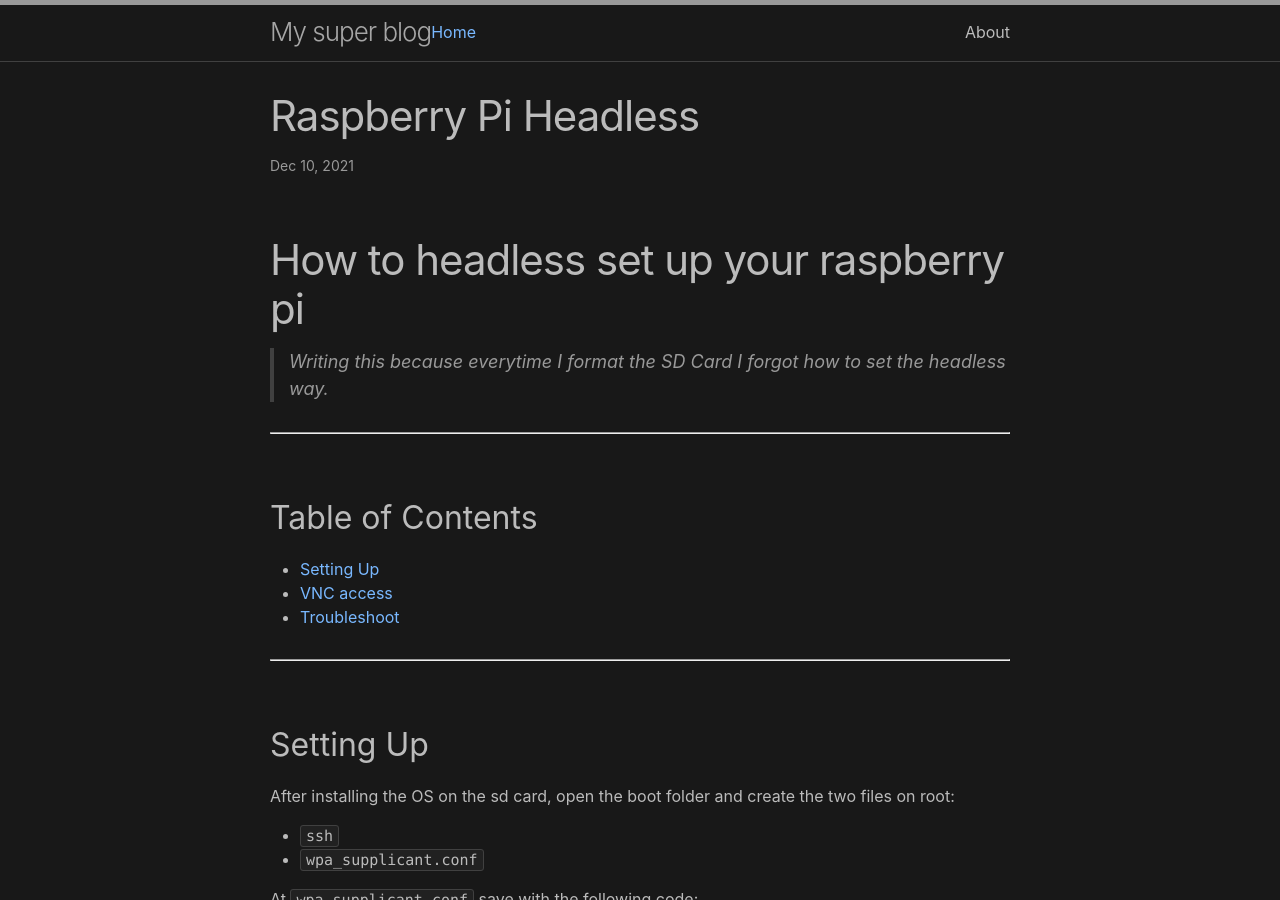
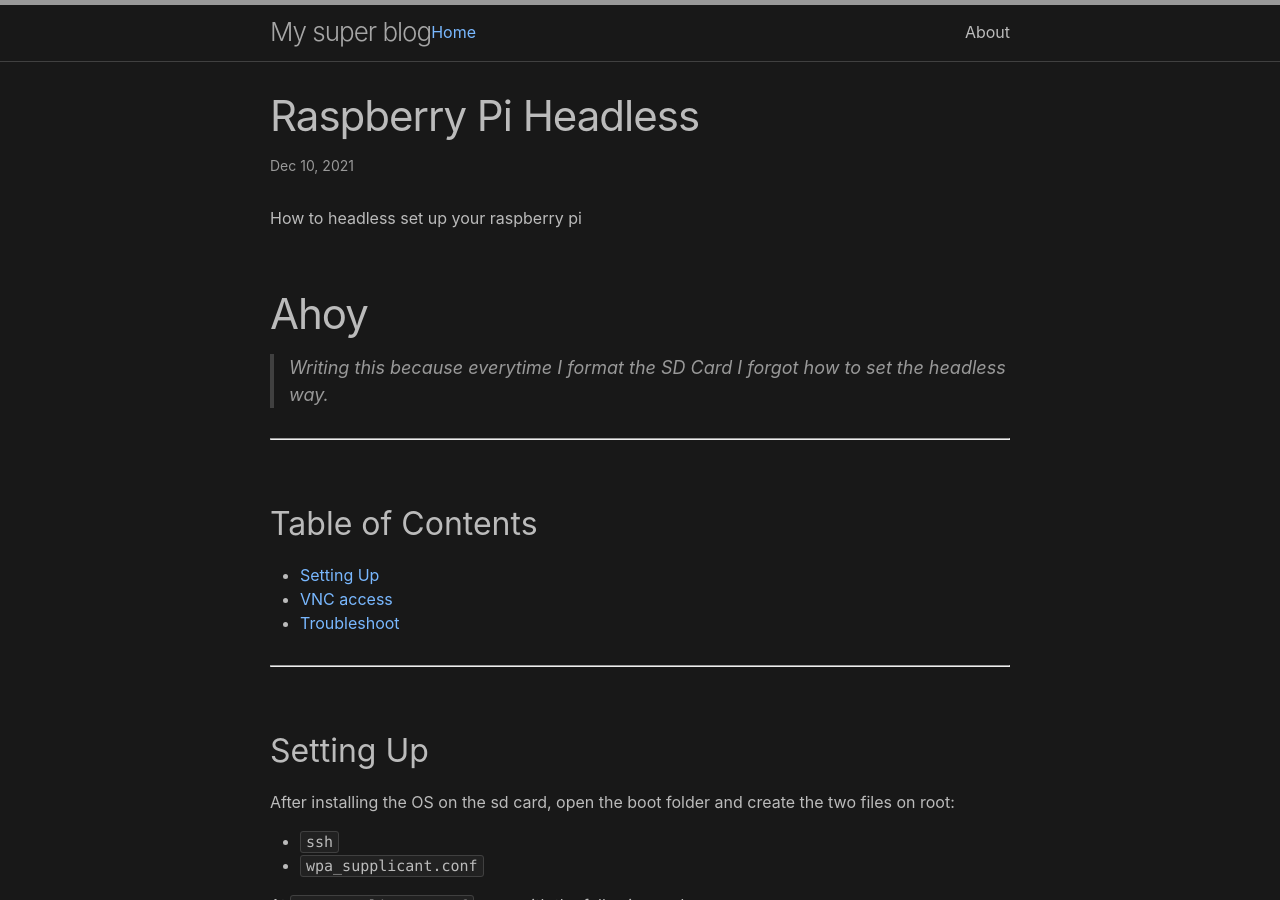
Before and after one commit to vorthkor/victao-blog, a Jekyll site: the page built from _posts/2021-12-10-headlessraspi.md, in a window 1280 px wide and 900 px high. Built offline with Jekyll 4.4.1, drawn with Linux system fonts in a browser that asks for light colours.

Commit message:
Add minor changes

```diff
--- a/_posts/2021-12-10-headlessraspi.md
+++ b/_posts/2021-12-10-headlessraspi.md
@@ -5,7 +5,9 @@ date: 2021-12-10
 categories: learn
 ---
 
-# How to headless set up your raspberry pi
+How to headless set up your raspberry pi
+
+# Ahoy
 
 > Writing this because everytime I format the SD Card I forgot how to set the headless way.
 
```
